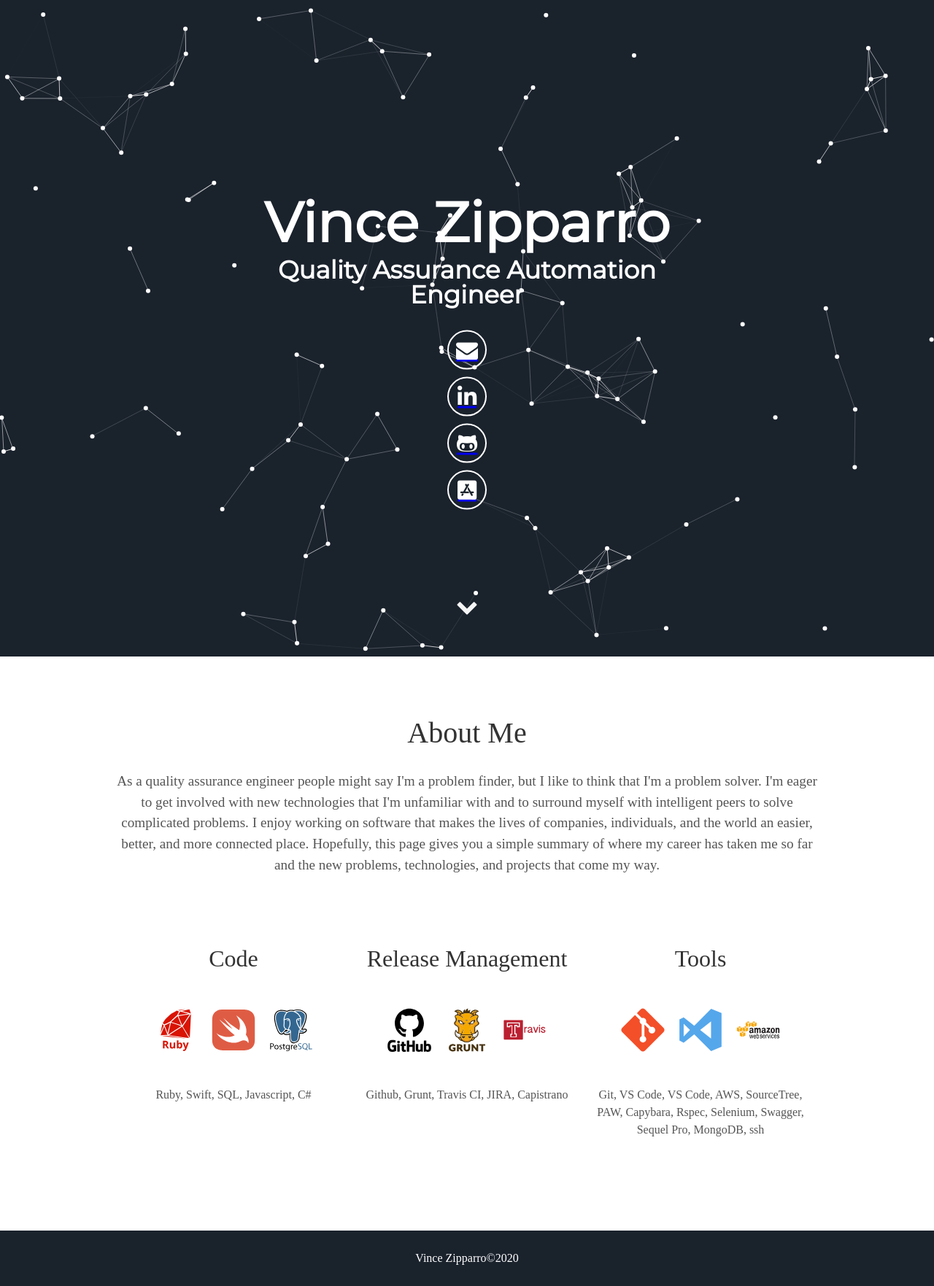
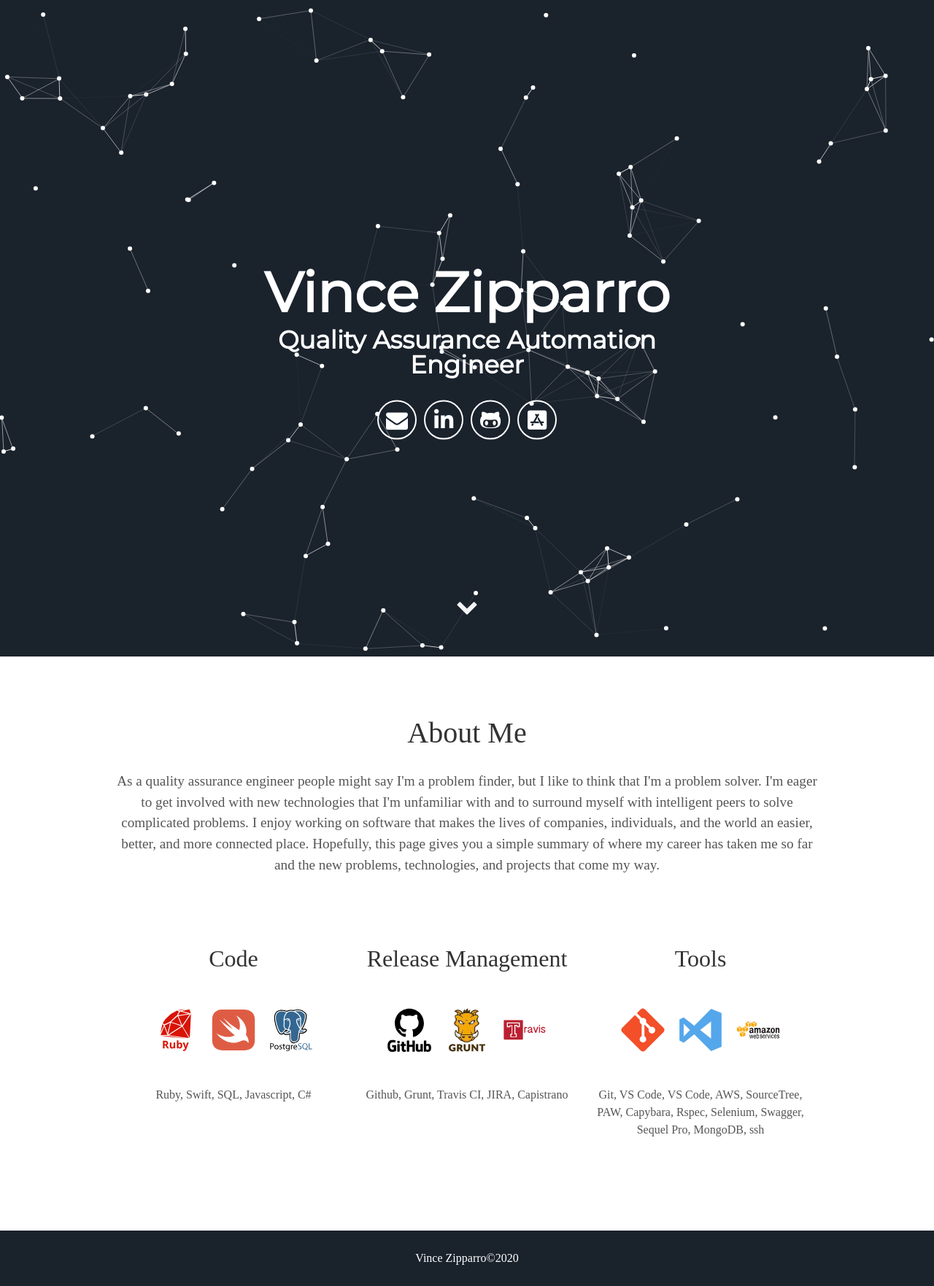
Before and after one commit to vincezipparro/vincezipparro.github.io, a Jekyll site: the page built from index.md, in a window 1280 px wide. Shown: the whole page at 73% size. Built offline with Jekyll 4.4.1, drawn with Linux system fonts in a browser that asks for light colours; nearby versions of some CDN libraries; some web fonts are replaced; our own code applies the rules of GitHub Pages for plain Markdown files.

```diff
--- a/_includes/header.html
+++ b/_includes/header.html
@@ -4,11 +4,11 @@
         <span class="site-title">{{ site.username }}</span>
         <span class="site-description">{{ site.user_title }}</span>
       </h1>
-      <div>
-        <a class="header-icons" aria-label="Send email" href="mailto:vincezipparro@gmail.com"><i class="icon fa fa-envelope"></i></a>
-        <a class="header-icons" aria-label="My LinkedIn" target="_blank" href="https://www.linkedin.com/in/vince-zipparro-aba09959"><i class="icon fab fa-linkedin" aria-hidden="true"></i></a>
-        <a class="header-icons" aria-label="My Github" target="_blank" href="https://github.com/vincezipparro"><i class="icon fab fa-github-alt" aria-hidden="true"></i></a>
-        <a class="header-icons" aria-label="My App" target="_blank" href="https://apps.apple.com/us/app/bar-tabs/id1447581838"><i class="icon fab fa-app-store-ios" aria-hidden="true"></i></a>
+      <div class="header-icons">
+        <a aria-label="Send email" href="mailto:vincezipparro@gmail.com"><i class="icon fa fa-envelope"></i></a>
+        <a aria-label="My LinkedIn" target="_blank" href="https://www.linkedin.com/in/vince-zipparro-aba09959"><i class="icon fab fa-linkedin" aria-hidden="true"></i></a>
+        <a aria-label="My Github" target="_blank" href="https://github.com/vincezipparro"><i class="icon fab fa-github-alt" aria-hidden="true"></i></a>
+        <a aria-label="My App" target="_blank" href="https://apps.apple.com/us/app/bar-tabs/id1447581838"><i class="icon fab fa-app-store-ios" aria-hidden="true"></i></a>
       </div>
       <div class="header-links">
         <!-- <a class="link" href="#about" data-scroll>About Me</a> -->
```
Also changed, not shown: src/styles/_header.scss (+8 -8 lines).
